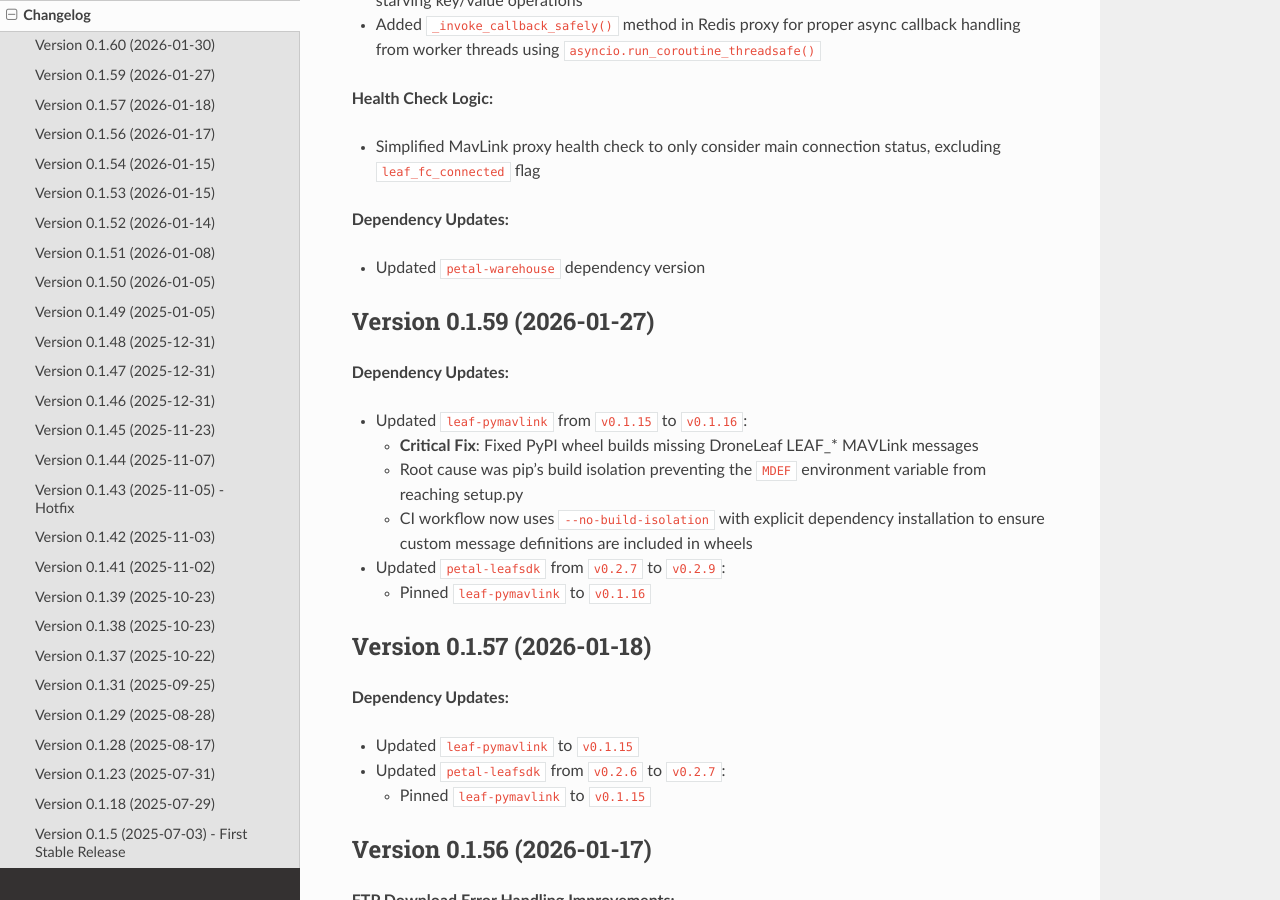
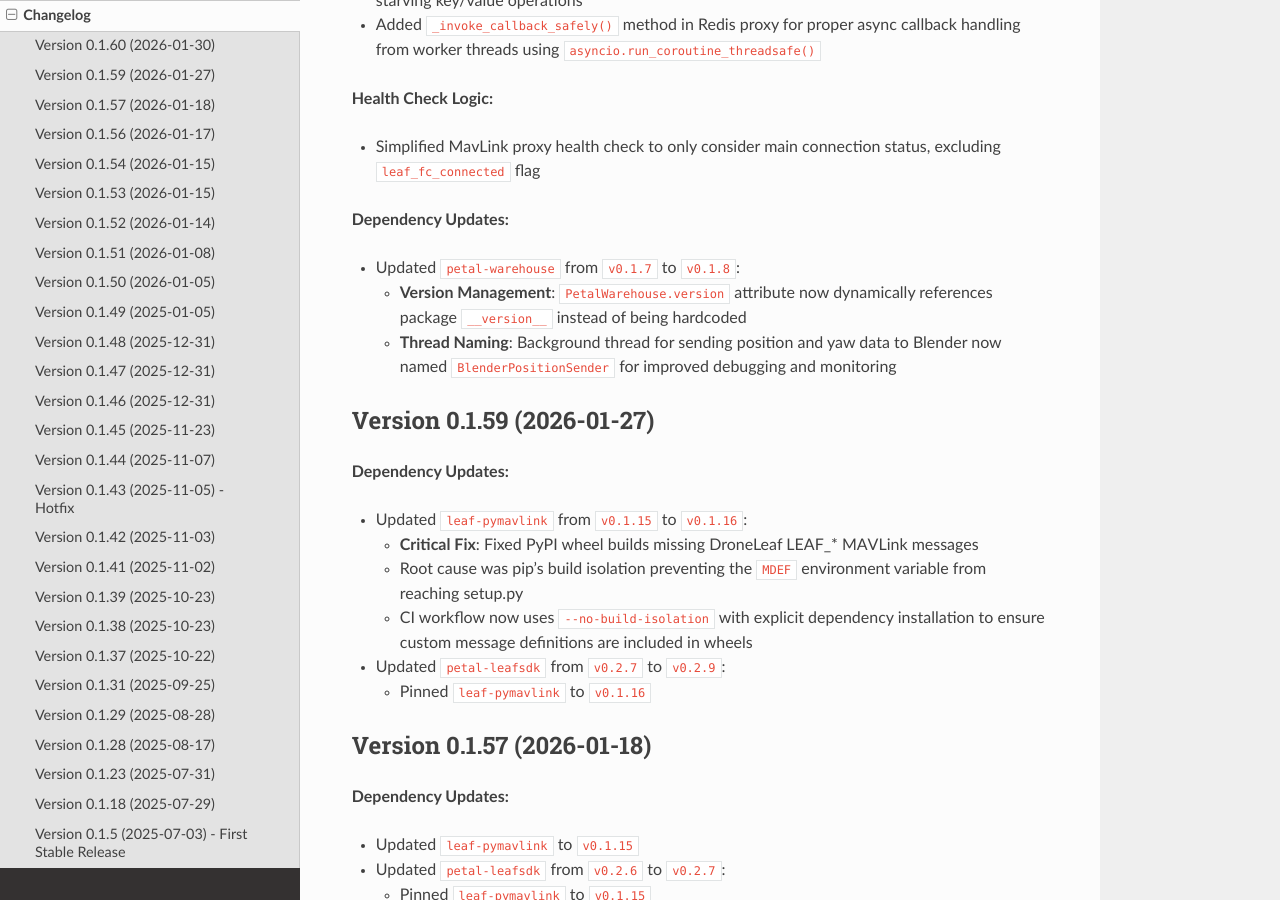
Before and after one commit to DroneLeaf/petal-app-manager, a Sphinx documentation site: the page built from docs/changelog.rst, in a window 1280 px wide and 900 px high, scrolled down 910 px. Built offline with Sphinx 7.4.7 and the Read the Docs theme 3.1.0, drawn with Linux system fonts in a browser that asks for light colours.

Commit message:
docs: update changelog for version 0.1.60 with petal-warehouse dependency changes and thread naming improvements

```diff
--- a/docs/changelog.rst
+++ b/docs/changelog.rst
@@ -39,7 +39,10 @@
 
 **Dependency Updates:**
 
-- Updated ``petal-warehouse`` dependency version
+- Updated ``petal-warehouse`` from ``v0.1.7`` to ``v0.1.8``:
+
+  - **Version Management**: ``PetalWarehouse.version`` attribute now dynamically references package ``__version__`` instead of being hardcoded
+  - **Thread Naming**: Background thread for sending position and yaw data to Blender now named ``BlenderPositionSender`` for improved debugging and monitoring
 
 Version 0.1.59 (2026-01-27)
 ---------------------------
```
